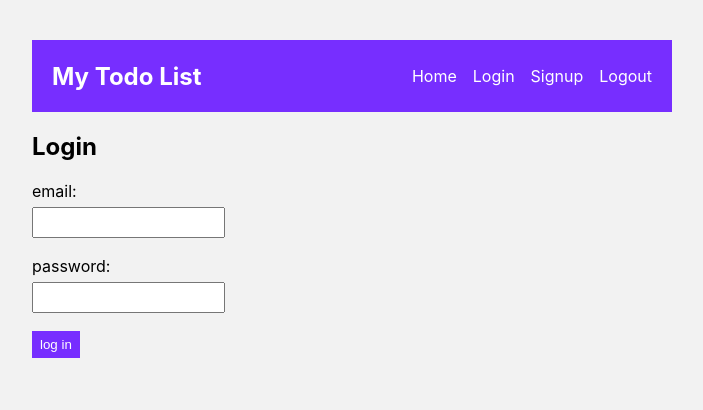
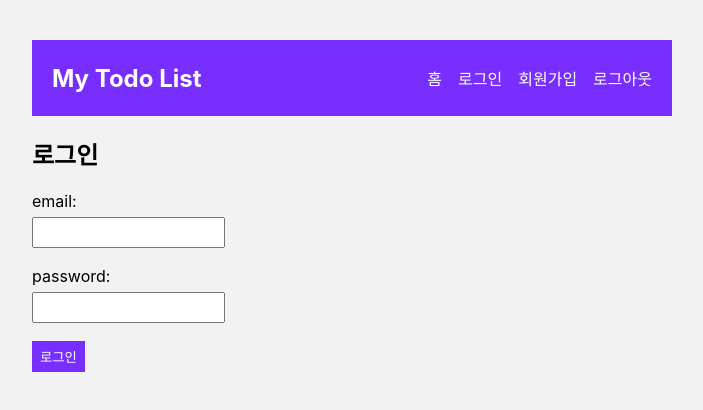
Before and after one commit to KaengEE/FB9-todoList, a React (Vite) app: page /login in a window 1280 px wide. Shown: the top 410 px of the page, without its empty margins (288-991 px from the left). Built offline with nearby package versions, Linux system fonts and the light colour scheme.

Commit message:
한글로 메뉴명 및 버튼 변경

```diff
--- a/src/components/Navbar.jsx
+++ b/src/components/Navbar.jsx
@@ -1,15 +1,21 @@
-import React from 'react';
-import { Link } from 'react-router-dom';
+import React from "react";
+import { Link } from "react-router-dom";
 
 export default function Navbar() {
   return (
     <nav>
       <h1>My Todo List</h1>
       <ul>
-        <li><Link to="/">Home</Link></li>
-        <li><Link to="/login">Login</Link></li>
-        <li><Link to="/signup">Signup</Link></li>
-        <li>Logout</li>
+        <li>
+          <Link to="/">홈</Link>
+        </li>
+        <li>
+          <Link to="/login">로그인</Link>
+        </li>
+        <li>
+          <Link to="/signup">회원가입</Link>
+        </li>
+        <li>로그아웃</li>
       </ul>
     </nav>
   );
--- a/src/pages/Login.jsx
+++ b/src/pages/Login.jsx
@@ -11,7 +11,7 @@ export default function Login() {
 
   return (
     <div>
-      <h2>Login</h2>
+      <h2>로그인</h2>
       <form onSubmit={handleSubmit}>
         <label>
           <span>email:</span>
@@ -31,7 +31,7 @@ export default function Login() {
             value={password}
           />
         </label>
-        <button>log in</button>
+        <button>로그인</button>
       </form>
     </div>
   );
--- a/src/pages/Signup.jsx
+++ b/src/pages/Signup.jsx
@@ -1,17 +1,17 @@
-import { useState } from 'react'
+import { useState } from "react";
 
 export default function Signup() {
-  const [email, setEmail] = useState('')
-  const [password, setPassword] = useState('')
+  const [email, setEmail] = useState("");
+  const [password, setPassword] = useState("");
 
   const handleSubmit = (e) => {
-    e.preventDefault()
-    console.log(email, password)
-  }
+    e.preventDefault();
+    console.log(email, password);
+  };
 
   return (
     <div>
-      <h2>Signup</h2>
+      <h2>회원가입</h2>
       <form onSubmit={handleSubmit}>
         <label>
           <span>email:</span>
@@ -31,8 +31,8 @@ export default function Signup() {
             value={password}
           />
         </label>
-        <button>sign up</button>
+        <button>가입</button>
       </form>
     </div>
-  )
+  );
 }
```
